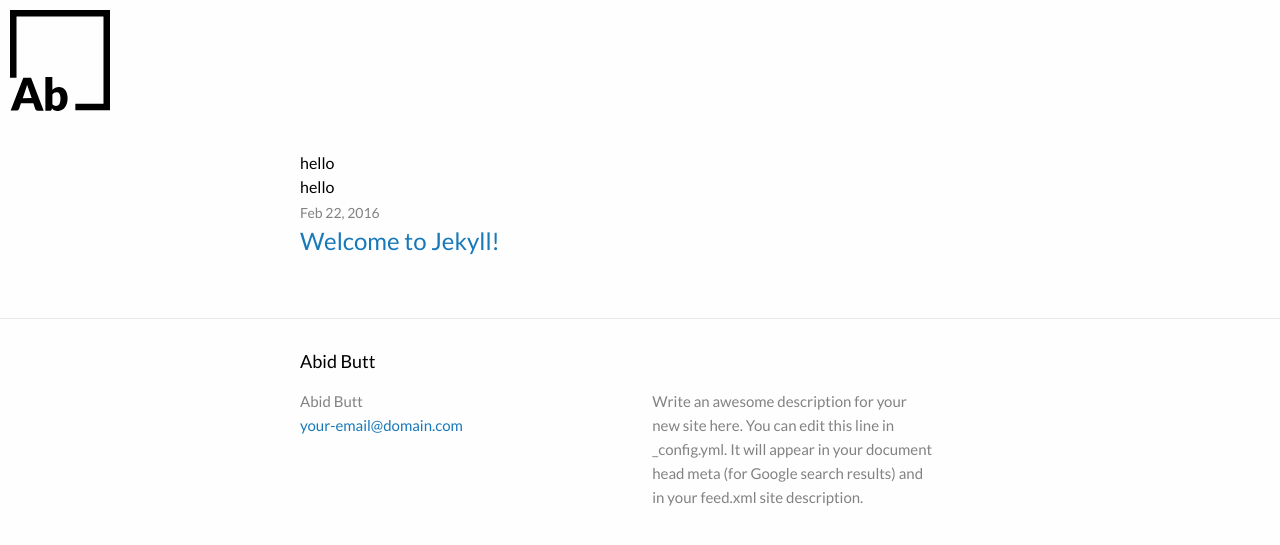
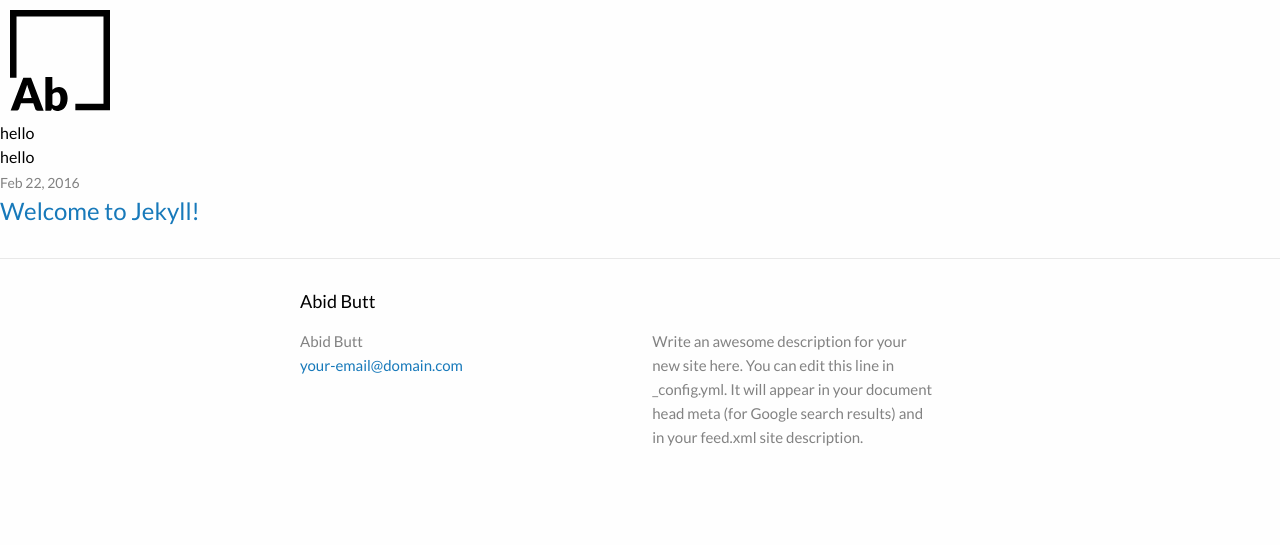
Before and after one commit to naher94/abid-butt.com, a Jekyll site: the page built from index.html, in a window 1280 px wide. Shown: the top 545 px of the page. Built offline with Jekyll 4.4.1, drawn with Linux system fonts in a browser that asks for light colours.

Commit message:
Slim and trim

```diff
--- a/_layouts/default.html
+++ b/_layouts/default.html
@@ -7,10 +7,8 @@
 
     {% include header.html %}
 
-    <div class="page-content">
-      <div class="wrapper">
+    <div class="row">
         {{ content }}
-      </div>
     </div>
 
     {% include footer.html %}
--- a/index.html
+++ b/index.html
@@ -1,8 +1,6 @@
 ---
 layout: default
 ---
-
-<div class="row">
   <div class="small-12 medium-3 columns">
     hello
   </div>
@@ -23,5 +21,3 @@ layout: default
       </li>
     {% endfor %}
   </ul>
-
-</div>
```
Also changed, not shown: 4 other files.
